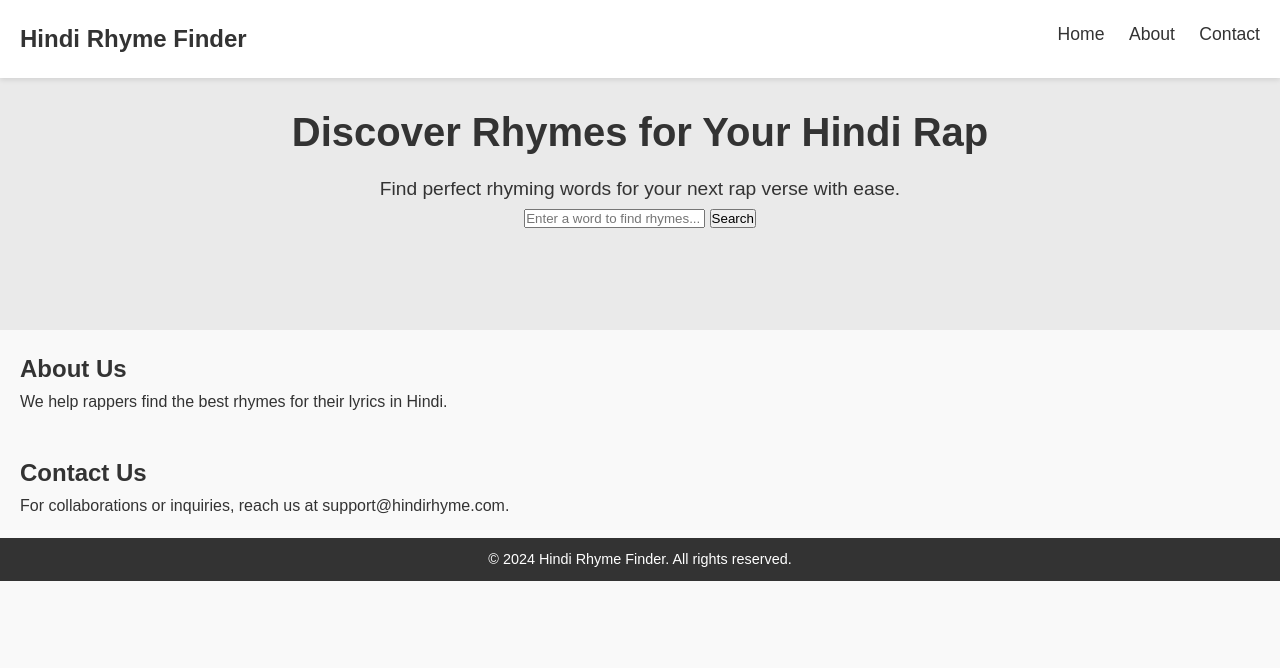
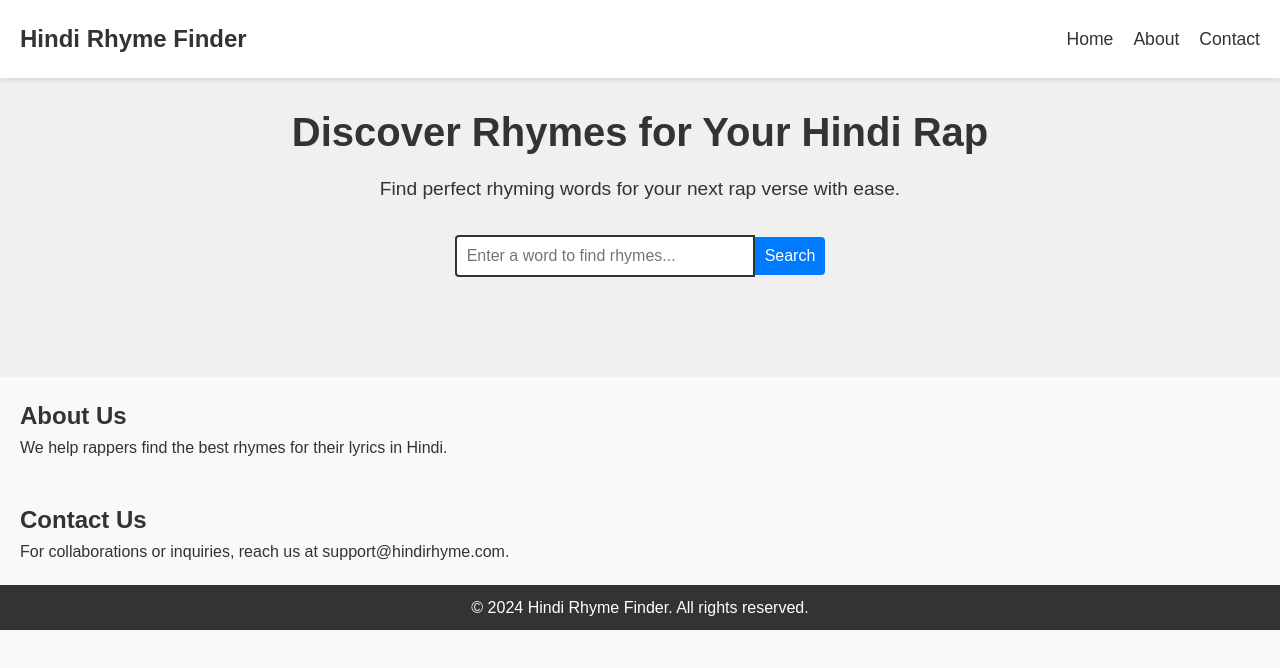
Before and after one commit to mrujjwalkandpal/rhymerhindi, a plain HTML site: page index.html in a window 1280 px wide. Drawn offline with Linux system fonts and the light colour scheme.

Commit message:
Update style.css

```diff
--- a/style.css
+++ b/style.css
@@ -10,8 +10,12 @@ body {
   line-height: 1.6;
   background-color: #f9f9f9;
   color: #333;
-  padding: 0;
-  margin: 0;
+}
+
+.wrapper {
+  display: flex;
+  min-height: 100vh;
+  flex-direction: column;
 }
 
 header {
@@ -22,24 +26,27 @@ header {
   width: 100%;
   top: 0;
   z-index: 1000;
+  display: flex;
+  justify-content: space-between;
+  align-items: center;
 }
 
 .logo {
   font-size: 1.5em;
   font-weight: bold;
-  display: inline-block;
 }
 
 nav {
-  float: right;
+  display: flex;
+  align-items: center;
 }
 
 .nav-links {
   list-style: none;
+  display: flex;
 }
 
 .nav-links li {
-  display: inline-block;
   margin-left: 20px;
 }
 
@@ -47,12 +54,22 @@ nav {
   text-decoration: none;
   color: #333;
   font-size: 1.1em;
+  transition: color 0.3s;
 }
 
+.nav-links a:hover {
+  color: #007BFF;
+}
+
+/* Hero Section */
 .hero {
   text-align: center;
   padding: 100px 20px;
-  background-color: #eaeaea;
+  background-color: #f0f0f0;
+  flex-grow: 1;
+  display: flex;
+  flex-direction: column;
+  justify-content: center;
 }
 
 .hero h1 {
@@ -62,28 +79,58 @@ nav {
 
 .hero p {
   font-size: 1.2em;
+  margin-bottom: 30px;
 }
 
+.search-box {
+  display: inline-flex;
+  align-items: center;
+  justify-content: center;
+}
+
+.search-box input {
+  padding: 10px;
+  width: 300px;
+  font-size: 1em;
+  border: 2px solid #333;
+  border-radius: 4px 0 0 4px;
+  outline: none;
+}
+
+.search-box button {
+  padding: 10px;
+  background-color: #007BFF;
+  color: white;
+  font-size: 1em;
+  border: none;
+  cursor: pointer;
+  border-radius: 0 4px 4px 0;
+}
+
+.search-box button:hover {
+  background-color: #0056b3;
+}
+
+/* Content Sections */
 .content {
   padding: 20px;
 }
 
+/* Footer */
 footer {
   text-align: center;
   padding: 10px;
   background: #333;
   color: white;
-}
-
-footer p {
-  font-size: 0.9em;
+  position: sticky;
+  bottom: 0;
+  width: 100%;
 }
 
 /* Hamburger Menu */
 .hamburger {
   display: none;
   cursor: pointer;
-  float: right;
 }
 
 .hamburger span {
@@ -122,16 +169,4 @@ footer p {
   }
 
   .hamburger.open span:nth-child(1) {
-    transform: rotate(45deg);
-    top: 8px;
-  }
-
-  .hamburger.open span:nth-child(2) {
-    opacity: 0;
-  }
-
-  .hamburger.open span:nth-child(3) {
-    transform: rotate(-45deg);
-    top: -8px;
-  }
-}
+    transform: rotate(45deg
```
